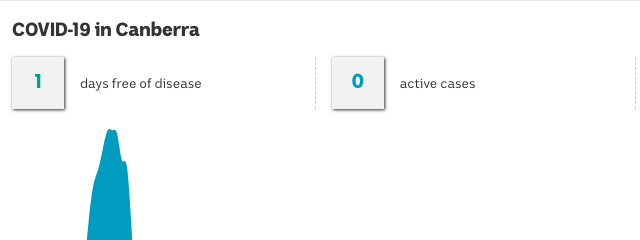
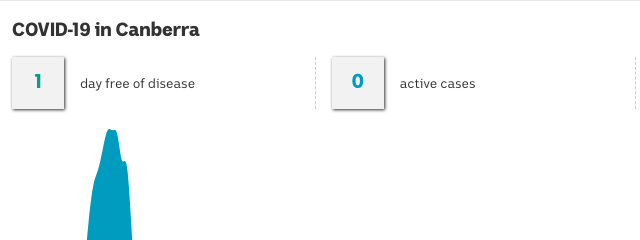
Before and after one commit to MarkusMannheim/act-coronavirus-teaser, a plain HTML site: page index.html in a window 1280 px wide. Shown: the top 240 px of the page, 5-645 px from the left. Drawn offline with nearby package versions, Linux system fonts and the light colour scheme.

Commit message:
scheduled update

```diff
--- a/index.html
+++ b/index.html
@@ -107,6 +107,8 @@
                 self.textContent = d3.format(",.0f")(i(t));
               };
             });
+        // check grammar
+        if (days == 1) document.querySelector(".statBox p").innerText = "day free of disease";
         d3.select("#active").transition()
           .duration(1000)
           .delay(500)
```
